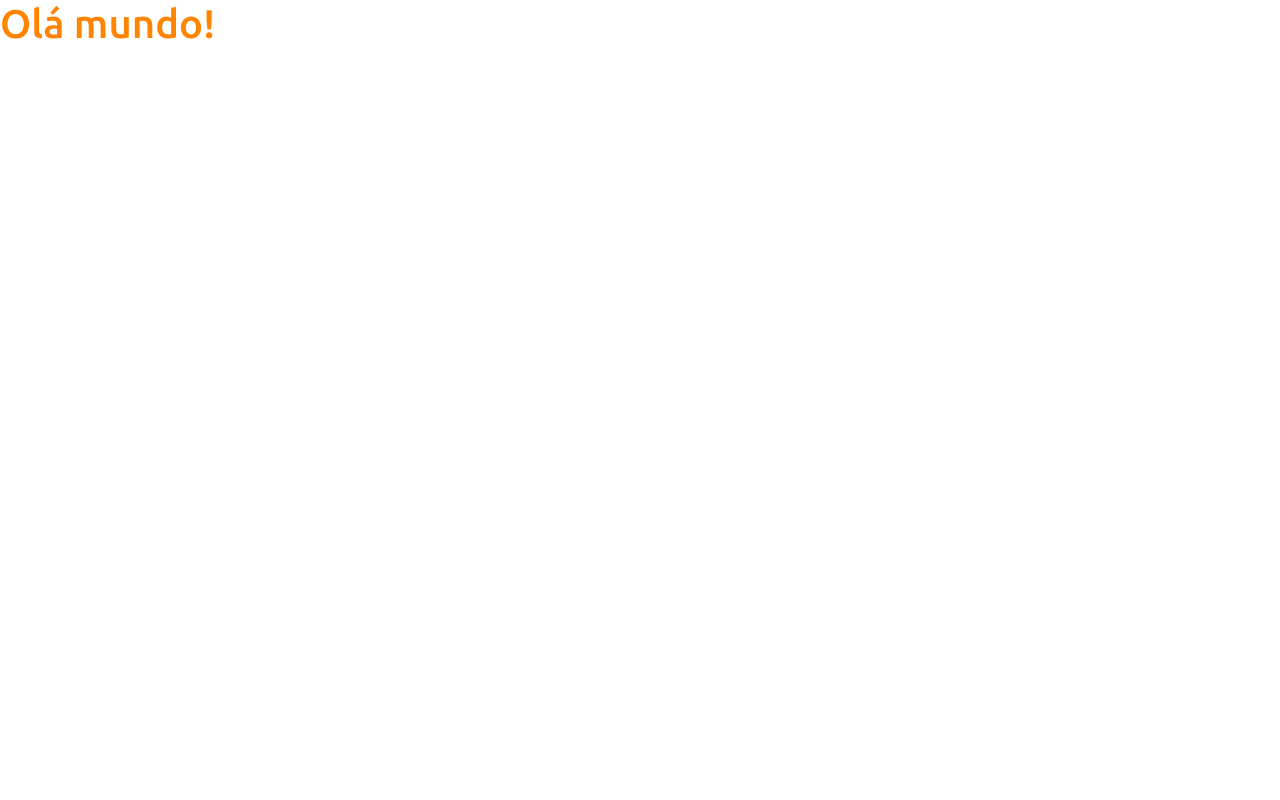
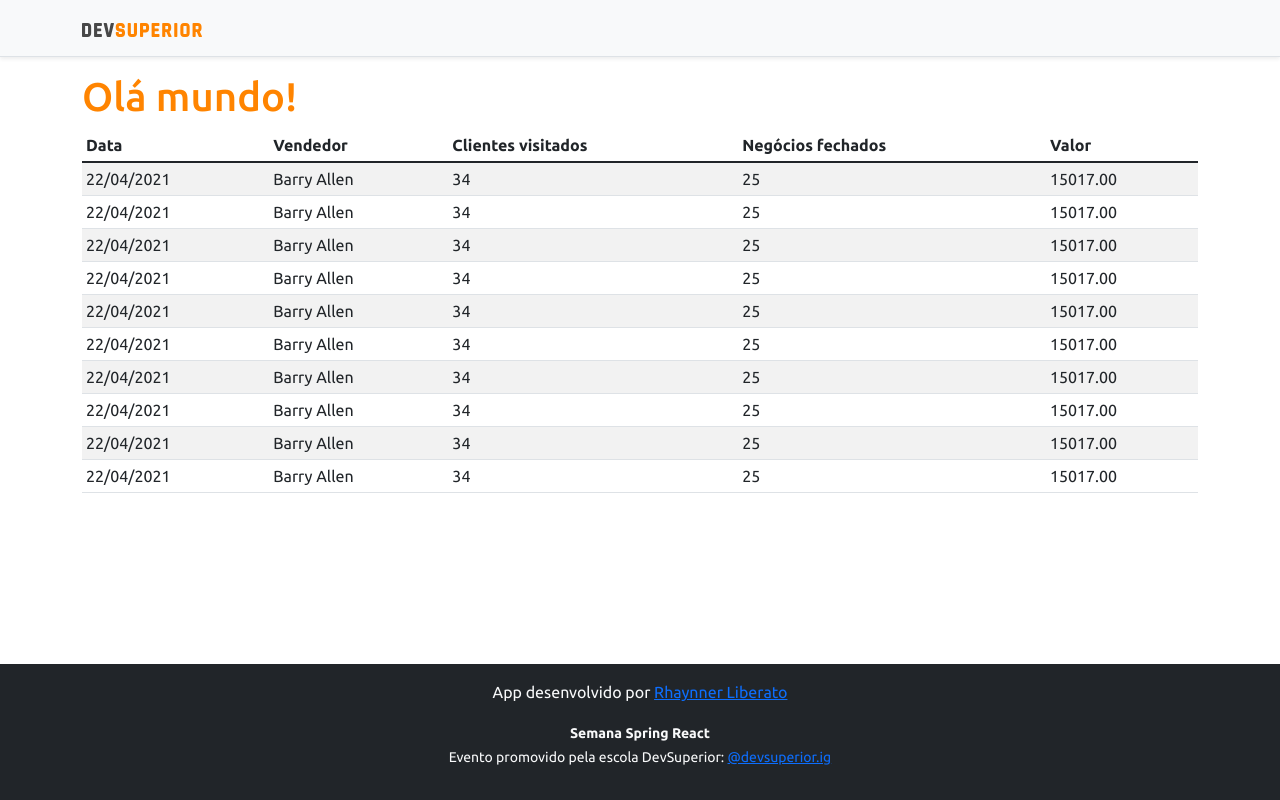
Before and after one commit to rhaynnerliberato/DashboardDeVendas, a React (Create React App) app in the folder frontend/: page / in a window 1280 px wide. Built offline with nearby package versions, Linux system fonts and the light colour scheme.

Commit message:
basic statics components

```diff
--- a/frontend/src/App.tsx
+++ b/frontend/src/App.tsx
@@ -1,8 +1,18 @@
+import DataTable from "components/DataTable";
+import Footer from "components/Footer";
+import NavBar from "components/NavBar";
+
 function App() {
   return (
-    <div>
-      <h1 className="text-primary">Olá mundo!</h1>
-    </div>
+    <>
+      <NavBar />
+      <div className="container">
+        <h1 className="text-primary">Olá mundo!</h1>
+
+        <DataTable />
+      </div>
+      <Footer />
+    </>
   );
 }
 
--- /dev/null
+++ b/frontend/src/components/DataTable/index.tsx
@@ -0,0 +1,93 @@
+
+
+const DataTable = () => {
+    return (
+        <div className="table-responsive">
+            <table className="table table-striped table-sm">
+                <thead>
+                    <tr>
+                        <th>Data</th>
+                        <th>Vendedor</th>
+                        <th>Clientes visitados</th>
+                        <th>Negócios fechados</th>
+                        <th>Valor</th>
+                    </tr>
+                </thead>
+                <tbody>
+                    <tr>
+                        <td>22/04/2021</td>
+                        <td>Barry Allen</td>
+                        <td>34</td>
+                        <td>25</td>
+                        <td>15017.00</td>
+                    </tr>
+                    <tr>
+                        <td>22/04/2021</td>
+                        <td>Barry Allen</td>
+                        <td>34</td>
+                        <td>25</td>
+                        <td>15017.00</td>
+                    </tr>
+                    <tr>
+                        <td>22/04/2021</td>
+                        <td>Barry Allen</td>
+                        <td>34</td>
+                        <td>25</td>
+                        <td>15017.00</td>
+                    </tr>
+                    <tr>
+                        <td>22/04/2021</td>
+                        <td>Barry Allen</td>
+                        <td>34</td>
+                        <td>25</td>
+                        <td>15017.00</td>
+                    </tr>
+                    <tr>
+                        <td>22/04/2021</td>
+                        <td>Barry Allen</td>
+                        <td>34</td>
+                        <td>25</td>
+                        <td>15017.00</td>
+                    </tr>
+                    <tr>
+                        <td>22/04/2021</td>
+                        <td>Barry Allen</td>
+                        <td>34</td>
+                        <td>25</td>
+                        <td>15017.00</td>
+                    </tr>
+                    <tr>
+                        <td>22/04/2021</td>
+                        <td>Barry Allen</td>
+                        <td>34</td>
+                        <td>25</td>
+                        <td>15017.00</td>
+                    </tr>
+                    <tr>
+                        <td>22/04/2021</td>
+                        <td>Barry Allen</td>
+                        <td>34</td>
+                        <td>25</td>
+                        <td>15017.00</td>
+                    </tr>
+                    <tr>
+                        <td>22/04/2021</td>
+                        <td>Barry Allen</td>
+                        <td>34</td>
+                        <td>25</td>
+                        <td>15017.00</td>
+                    </tr>
+                    <tr>
+                        <td>22/04/2021</td>
+                        <td>Barry Allen</td>
+                        <td>34</td>
+                        <td>25</td>
+                        <td>15017.00</td>
+                    </tr>
+                </tbody>
+            </table>
+        </div>
+    );
+}
+
+export default DataTable;
--- /dev/null
+++ b/frontend/src/components/Footer/index.tsx
@@ -0,0 +1,15 @@
+
+
+const Footer = () => {
+    return (
+        <footer className="footer mt-auto py-3 bg-dark">
+            <div className="container">
+                <p className="text-light">App desenvolvido por <a href="https://github.com/rhaynnerliberato" target="_blank" rel="noreferrer">Rhaynner Liberato</a></p>
+                <p className="text-light"><small><strong>Semana Spring React</strong><br />
+                    Evento promovido pela escola DevSuperior: <a href="https://instagram.com/devsuperior.ig" target="_blank" rel="noreferrer">@devsuperior.ig</a></small></p>
+            </div>
+        </footer>
+    );
+}
+
+export default Footer;
--- /dev/null
+++ b/frontend/src/components/NavBar/index.tsx
@@ -0,0 +1,15 @@
+import ImgDsDark from 'assets/img/ds-dark.svg'
+
+const NavBar = () => {
+    return (
+        <div className="d-flex flex-column flex-md-row align-items-center p-3 px-md-4 mb-3 bg-light border-bottom shadow-sm">
+            <div className="container">
+                <nav className="my-2 my-md-0 mr-md-3">
+                    <img src={ImgDsDark} alt="DevSuperior" width="120" />
+                </nav>
+            </div>
+        </div>
+    );
+}
+
+export default NavBar;
```
Also changed, not shown: frontend/src/assets/img/ds-dark.svg (added).
